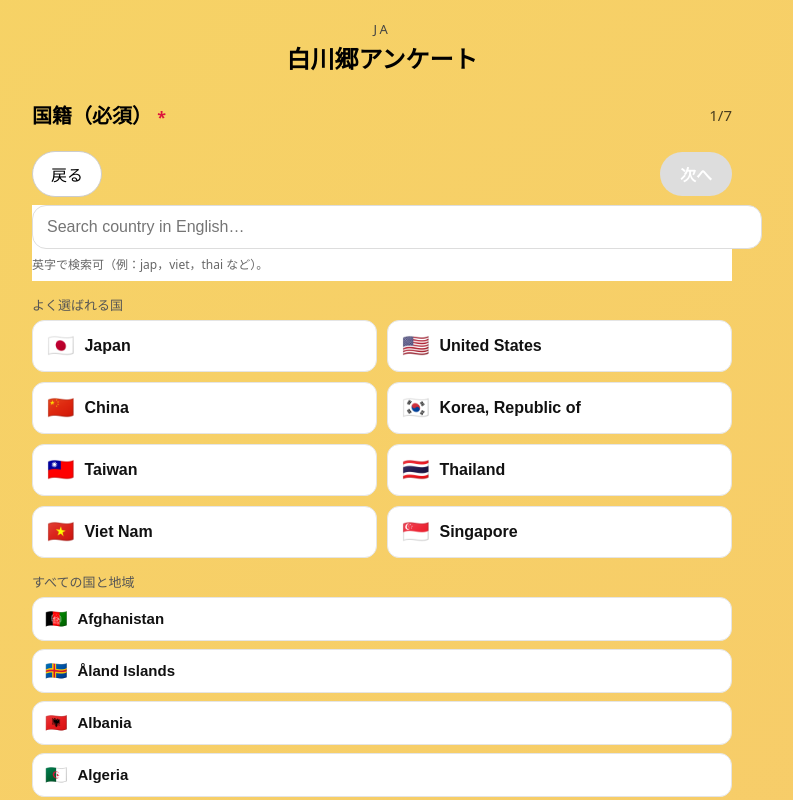
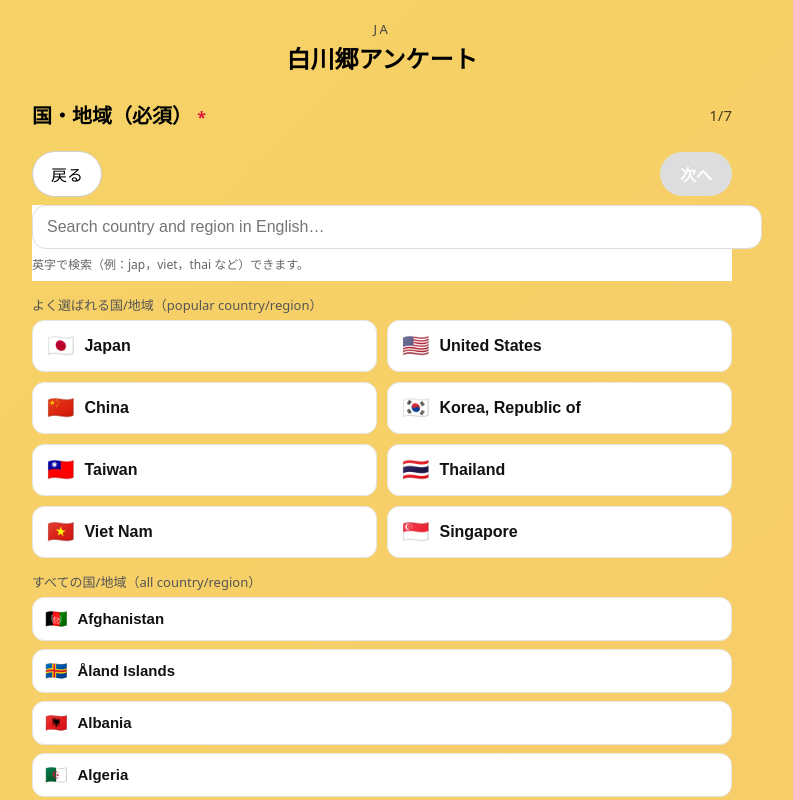
Before and after one commit to okagawan/sirakawa-new, a React (Create React App) app: page / in a window 1280 px wide. Both pictures are taken after a click on the button "日本語". Shown: the top 800 px of the page, without its empty margins (258-1051 px from the left). Built offline with nearby package versions, Linux system fonts and the light colour scheme.

Commit message:
2025年12月から運用する白川郷のアンケート取得用ウェブアプリのv8_タイトルの文字色と国・地域の表示を変更した

```diff
--- a/src/App.js
+++ b/src/App.js
@@ -60,11 +60,6 @@ function getChoicesForLang(options, lang) {
 }
 
 /* ── 年齢 ── */
-/**
- * 年齢階級：
- * - 65–74, 75+ に分けており、日本の「前期／後期高齢者」や
- *   国際的な 75+ 高齢層区分を意識した構成。
- */
 const AGE_OPTIONS = [
   {
     id: "age_u18",
@@ -672,7 +667,7 @@ export default function App() {
   const L = useMemo(() => ({
     ja: {
       title: "白川郷アンケート",
-      nationality: "国籍（必須）",
+      nationality: "国・地域（必須）",
       countryHint: "英字で検索可（例：jap, viet, thai など）。",
       agegroup: "年齢層（必須）",
       discovery: "白川郷を知ったきっかけ（必須・複数選択可）",
@@ -692,7 +687,7 @@ export default function App() {
     },
     en: {
       title: "Shirakawa-go Survey",
-      nationality: "Nationality (required)",
+      nationality: "Country / Region (required)",
       countryHint: "You can search by typing English letters (e.g. “jap”, “viet”, “thai”).",
       agegroup: "Age group (required)",
       discovery: "How did you first learn about Shirakawa-go? (required, multiple)",
@@ -712,7 +707,7 @@ export default function App() {
     },
     zh: {
       title: "白川乡问卷调查",
-      nationality: "国籍（必填）",
+      nationality: "国家／地区（必填）",
       countryHint: "可以使用英文输入进行搜索（例如：jap、viet、thai 等）。",
       agegroup: "年龄段（必填）",
       discovery: "您是通过什么途径了解到白川乡的？（必填，可多选）",
@@ -732,7 +727,7 @@ export default function App() {
     },
     ko: {
       title: "시라카와고 설문조사",
-      nationality: "국적(필수)",
+      nationality: "국가·지역(필수)",
       countryHint: "알파벳으로 검색할 수 있습니다 (예: jap, viet, thai).",
       agegroup: "연령대(필수)",
       discovery: "시라카와고를 처음 알게 된 계기(필수·복수 선택 가능)",
@@ -752,7 +747,7 @@ export default function App() {
     },
     es: {
       title: "Encuesta de Shirakawa-go",
-      nationality: "Nacionalidad（obligatorio）",
+      nationality: "País / región（obligatorio）",
       countryHint: "Puede buscar escribiendo en letras inglesas (p. ej., “jap”, “viet”, “thai”).",
       agegroup: "Grupo de edad（obligatorio）",
       discovery: "¿Cómo conoció Shirakawa-go por primera vez？（obligatorio・selección múltiple）",
@@ -898,10 +893,17 @@ export default function App() {
     const url = "https://api.sheetbest.com/sheets/30286261-7da1-4e92-bc58-dd125a9dea2d";
 
     // JST（UTC+9）でのタイムスタンプ
-    const timestamp_jst = new Date(Date.now() + 9 * 60 * 60 * 1000)
+    const nowJST = new Date(Date.now() + 9 * 60 * 60 * 1000);
+
+    const timestamp_jst = nowJST
       .toISOString()
       .replace("T", " ")
       .replace(/\..+/, "");
+
+    // ソートに使う用：月・日・時（2桁で保存）
+    const month_jst = String(nowJST.getMonth() + 1).padStart(2, "0"); // 01–12
+    const day_jst   = String(nowJST.getDate()).padStart(2, "0");      // 01–31
+    const hour_jst  = String(nowJST.getHours()).padStart(2, "0");     // 00–23
 
     const userAgent =
       typeof navigator !== "undefined" && navigator.userAgent
@@ -910,6 +912,9 @@ export default function App() {
 
     const body = [{
       timestamp_jst,
+      month_jst,
+      day_jst,
+      hour_jst,
 
       status,                      // "complete" | "timeout"
       progress_step: step,         // 1..7
@@ -1106,10 +1111,10 @@ export default function App() {
             <>
               <div
                 style={{
-                  fontSize: 13,
+                  fontSize: 15,
                   letterSpacing: "0.2em",
                   textTransform: "uppercase",
-                  color: "#444",
+                  color: "#f5f5f5",
                   marginBottom: 4
                 }}
               >
@@ -1120,7 +1125,9 @@ export default function App() {
                   fontSize: 24,
                   fontWeight: 700,
                   lineHeight: 1.4,
-                  margin: 0
+                  margin: 0,
+                  color: "#ffffff",
+                  textShadow: "0 2px 6px rgba(0,0,0,0.8)",
                 }}
               >
                 {TITLES[titleIndex].text}
@@ -1170,7 +1177,7 @@ export default function App() {
           </CenteredCard>
         )}
 
-        {/* 1 国籍（★ このステップだけ上下に Nav と秒数表示） */}
+        {/* 1 国・地域 */}
         {step === 1 && (
           <Section
             title={L.nationality}
@@ -1217,7 +1224,7 @@ export default function App() {
           </Section>
         )}
 
-        {/* 2 年齢層（★ 全選択肢をラジオボタンで表示） */}
+        {/* 2 年齢層（ラジオ） */}
         {step === 2 && (
           <Section
             title={L.agegroup}
--- a/src/CountryPicker.js
+++ b/src/CountryPicker.js
@@ -270,7 +270,7 @@ const COUNTRIES = [
 ];
 
 
-function CountryPicker({ value, onChange, placeholder="Search country in English…" }) {
+function CountryPicker({ value, onChange, placeholder="Search country and region in English…" }) {
   const [q, setQ] = React.useState("");
   const lc = q.trim().toLowerCase();
 
@@ -339,7 +339,7 @@ function CountryPicker({ value, onChange, placeholder="Search country in English
           }}
         />
         <div style={{ fontSize:12, color:'#666', marginTop:6 }}>
-          英字で検索可（例：jap，viet，thai など）。
+          英字で検索（例：jap，viet，thai など）できます。
         </div>
       </div>
 
@@ -347,7 +347,7 @@ function CountryPicker({ value, onChange, placeholder="Search country in English
       {!lc && (
         <>
           <div style={{ margin:"14px 0 6px", fontSize:13, color:"#555" }}>
-            よく選ばれる国
+            よく選ばれる国/地域（popular country/region）
           </div>
           <div style={{
             display:"grid",
@@ -362,13 +362,13 @@ function CountryPicker({ value, onChange, placeholder="Search country in English
 
       {/* 全件 */}
       <div style={{ margin:"6px 0", fontSize:13, color:"#555" }}>
-        {lc ? "検索結果" : "すべての国と地域"}
+        {lc ? "検索結果（result）" : "すべての国/地域（all country/region）"}
       </div>
       <div style={{ display:"grid", gap:8 }}>
         {filtered.map((c) => item(c))}
         {filtered.length === 0 && (
           <div style={{ padding:"12px 6px", color:"#777" }}>
-            一致する国が見つかりません。
+            一致する国/地域が見つかりません。
           </div>
         )}
       </div>
```
